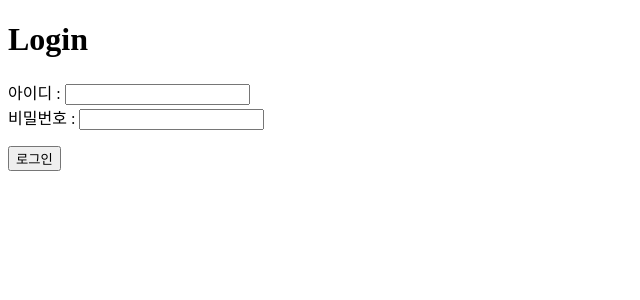
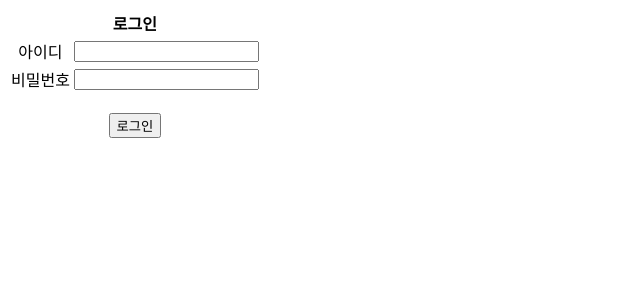
Before and after one commit to PersesTitan/DjangoFirstProject, a Django app: a page that uses users/templates/login.html in a window 1280 px wide. Shown: the top 300 px of the page, without its empty margins (0-640 px from the left). Run offline with Django 4.2, Linux system fonts and the light colour scheme.

Commit message:
create temp

```diff
--- a/users/templates/login.html
+++ b/users/templates/login.html
@@ -4,12 +4,30 @@
     <meta charset="UTF-8">
     <title>Login</title>
 </head>
+<style>
+    div.error {
+        color: red
+    }
+
+    body {
+        text-align: center;
+    }
+</style>
 <body>
-  <h1>Login</h1>
-  <form method="post">
-    아이디 : <input><br>
-    비밀번호 : <input type="password"><br>
-    <p><button type="submit">로그인</button></p>
-  </form>
+    <form method="post">
+      <table>
+        <tr><th colspan="2">로그인</th></tr>
+        <tr><td>아이디</td><td><input name="id"></td></tr>
+        <tr><td>비밀번호</td><td><input name="password" type="password"></td></tr>
+        {% if messages %}
+        {% for message in messages %}
+            <tr><td colspan="2">
+                <div class="{{ message.tags }}">{{ message.message }}</div>
+            </td></tr>
+        {% endfor %}
+        {% endif %}
+        <tr><th colspan="2"><br><button type="submit">로그인</button></th></tr>
+      </table>
+    </form>
 </body>
 </html>
```
